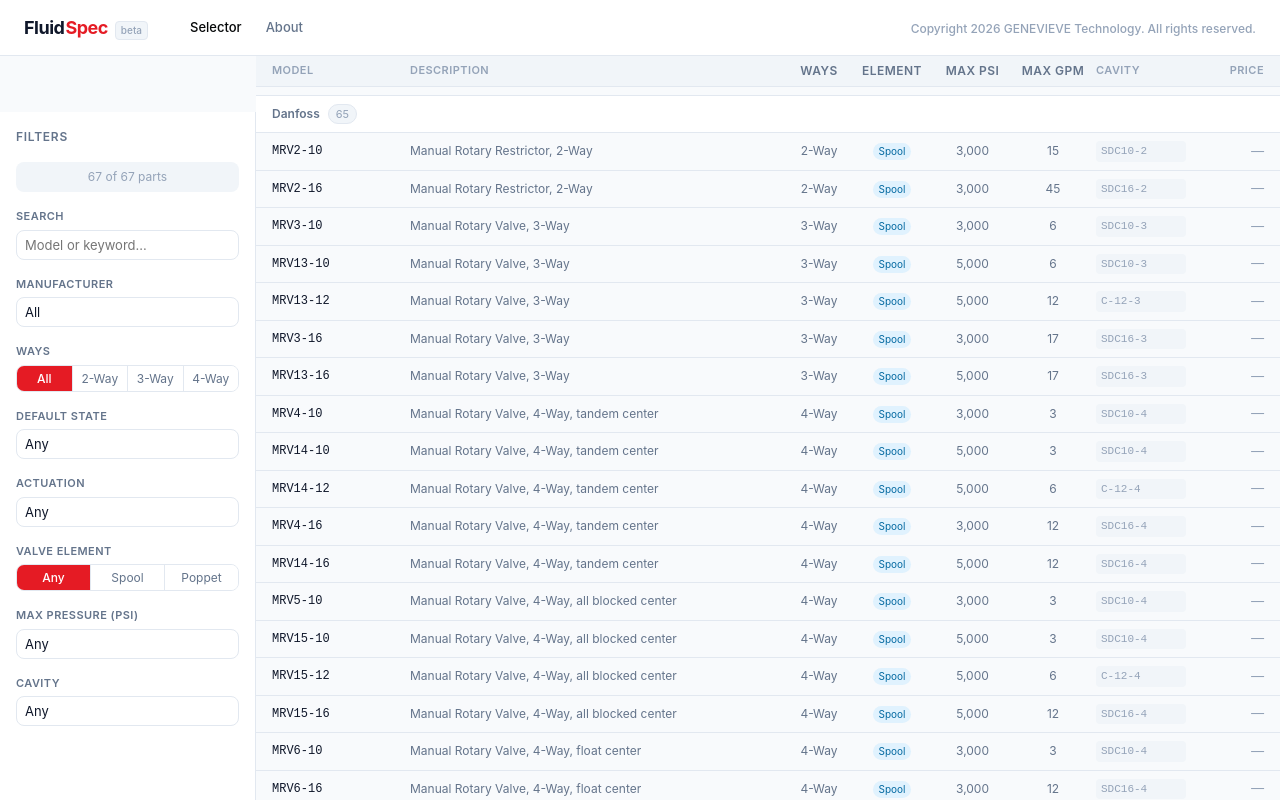
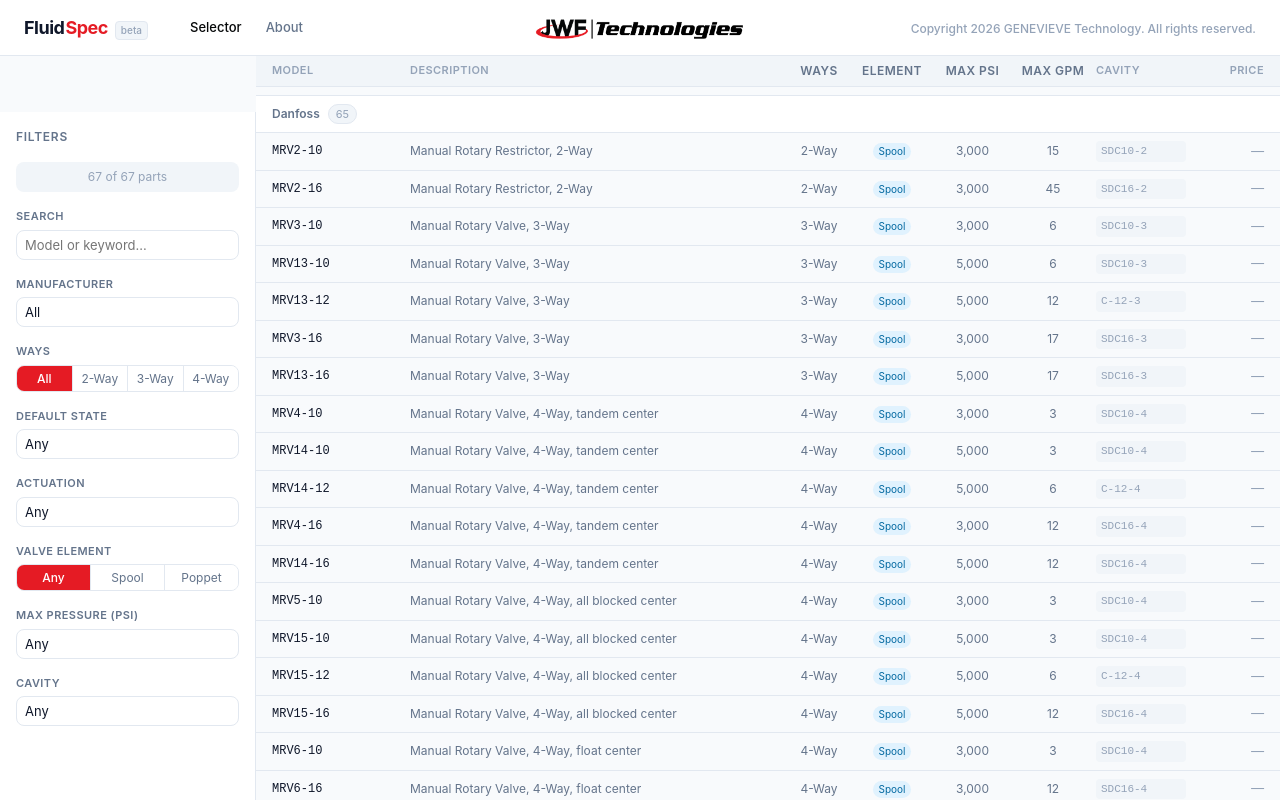
Before and after one commit to JenaLRW/FluidSpec, a React (Create React App) app: page / in a window 1280 px wide. Shown: the top 800 px of the page. Built offline with nearby package versions, Linux system fonts and the light colour scheme; the HTML template or start-up script is replaced by a standard one.

Commit message:
jwf logo in header

```diff
--- a/src/components/Layout.js
+++ b/src/components/Layout.js
@@ -1,6 +1,7 @@
 import React from 'react';
 import { Outlet, NavLink } from 'react-router-dom';
 import styles from './Layout.module.css';
+import jwfLogo from '../assets/jwflogo.png';
 
 function Layout() {
   return (
@@ -19,6 +20,7 @@
             About
           </NavLink>
         </nav>
+        <img src={jwfLogo} alt="JWF logo" className={styles.headerCenterLogo} />
         <div className={styles.headerRight}>
           <span className={styles.headerCompany}>Copyright 2026 GENEVIEVE Technology. All rights reserved.</span>
         </div>
--- a/src/components/Layout.module.css
+++ b/src/components/Layout.module.css
@@ -79,6 +79,16 @@
   text-decoration: none;
 }
 
+.headerCenterLogo {
+  position: absolute;
+  left: 50%;
+  top: 50%;
+  transform: translate(-50%, -50%);
+  height: calc(var(--header-height) - 16px);
+  width: auto;
+  pointer-events: none;
+}
+
 .headerRight {
   margin-left: auto;
 }
```
